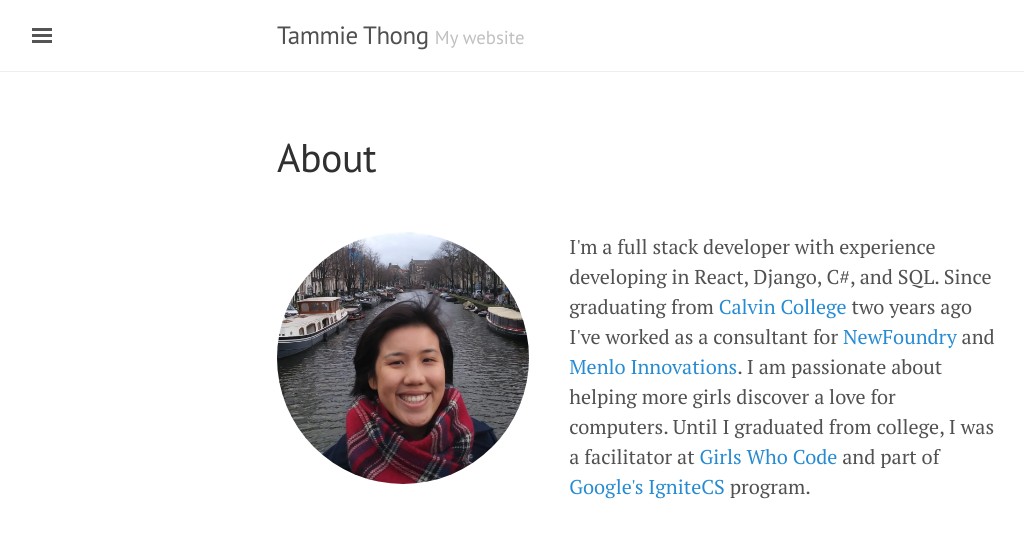
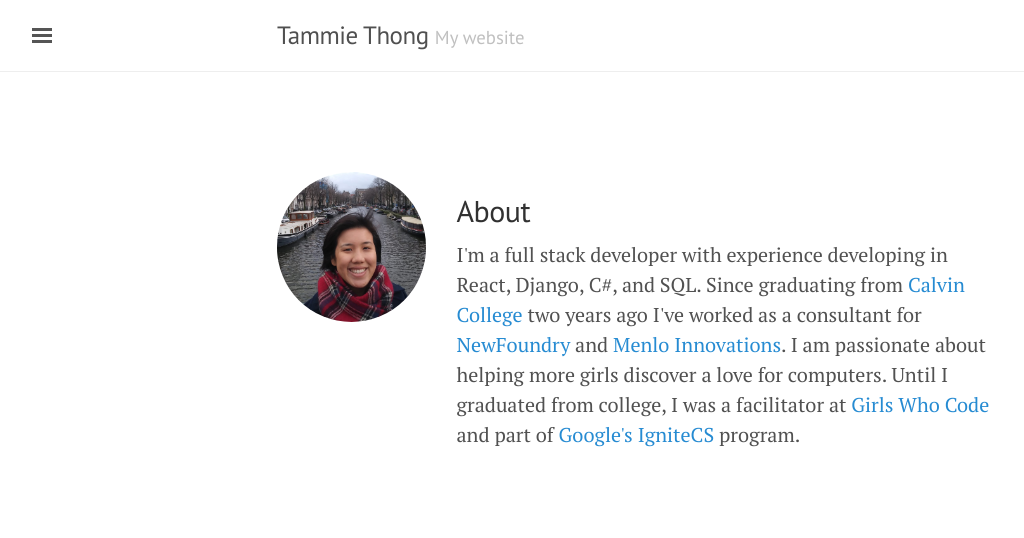
Before and after one commit to tammiet/tammiet.github.io, a Jekyll site: the page built from about.md, in a window 1280 px wide. Shown: the top 538 px of the page, without its empty margins (3-1027 px from the left). Built offline with Jekyll 4.4.1, drawn with Linux system fonts in a browser that asks for light colours.

Commit message:
About page styling for different device sizes

```diff
--- a/about.md
+++ b/about.md
@@ -1,9 +1,11 @@
 ---
 layout: page
-title: About
 ---
 
 <div class="about-content">
 	<div class="my-image"><img src="/images/tammie-amsterdam.jpeg" alt="Tammie"></div>
-	<div class="about-text">I'm a full stack developer with experience developing in React, Django, C#, and SQL. Since graduating from <a href="https://calvin.edu/">Calvin College</a> two years ago I've worked as a consultant for <a href="http://thenewfoundry.com/">NewFoundry</a> and <a href="https://menloinnovations.com/">Menlo Innovations</a>. I am passionate about helping more girls discover a love for computers. Until I graduated from college, I was a facilitator at <a href="https://girlswhocode.com/">Girls Who Code</a> and part of <a href="https://sites.google.com/view/ignitecs">Google's IgniteCS</a> program.</div>
+	<div class="about-text">
+		<h2>About</h2>
+		I'm a full stack developer with experience developing in React, Django, C#, and SQL. Since graduating from <a href="https://calvin.edu/">Calvin College</a> two years ago I've worked as a consultant for <a href="http://thenewfoundry.com/">NewFoundry</a> and <a href="https://menloinnovations.com/">Menlo Innovations</a>. I am passionate about helping more girls discover a love for computers. Until I graduated from college, I was a facilitator at <a href="https://girlswhocode.com/">Girls Who Code</a> and part of <a href="https://sites.google.com/view/ignitecs">Google's IgniteCS</a> program.
+	</div>
 </div>
--- a/public/css/custom.css
+++ b/public/css/custom.css
@@ -1,3 +1,12 @@
+
+/*
+ * Customized for my personal website on top of lanyon and poole.
+ */
+
+
+/*
+ * Styling for About page
+ */
 
 .about-content {
   display: flex;
@@ -6,10 +15,24 @@
 }
 
 .about-content .my-image {
-  padding-right: 2em;
+  padding-right: 1.5em;
+  flex-grow: 1;
+}
+
+.about-content .about-text {
+  flex-grow: 2;
 }
 
 .about-content .my-image img {
 	border-radius: 50%;
-	width:100em;
 }
+
+@media only screen and (max-width: 48em) {
+  .about-content {
+    flex-direction: column;
+    align-items: center;
+  }
+  .about-content .my-image {
+    max-width: 200px;
+  }
+}
```
Also changed, not shown: 1 other file.
